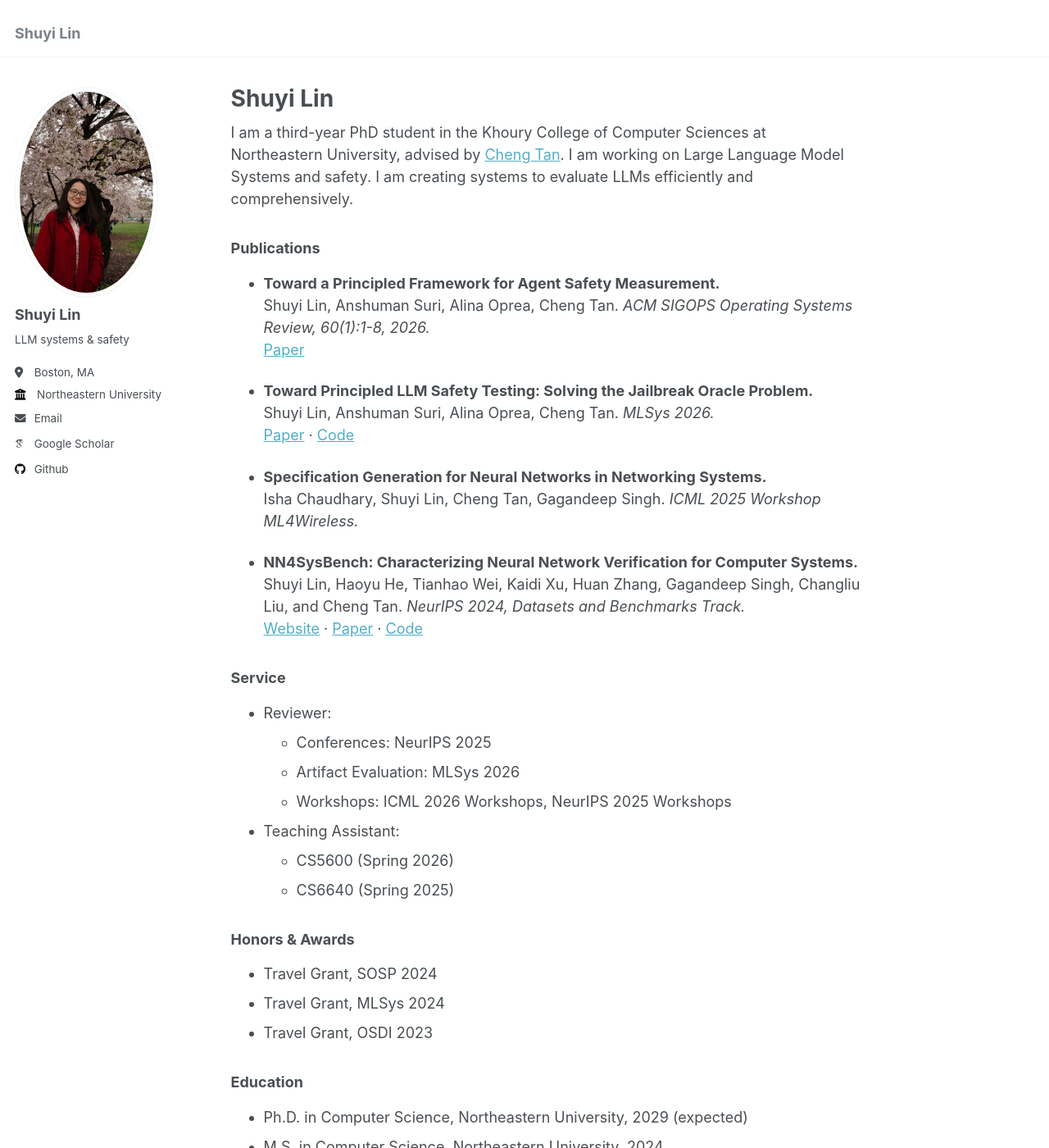
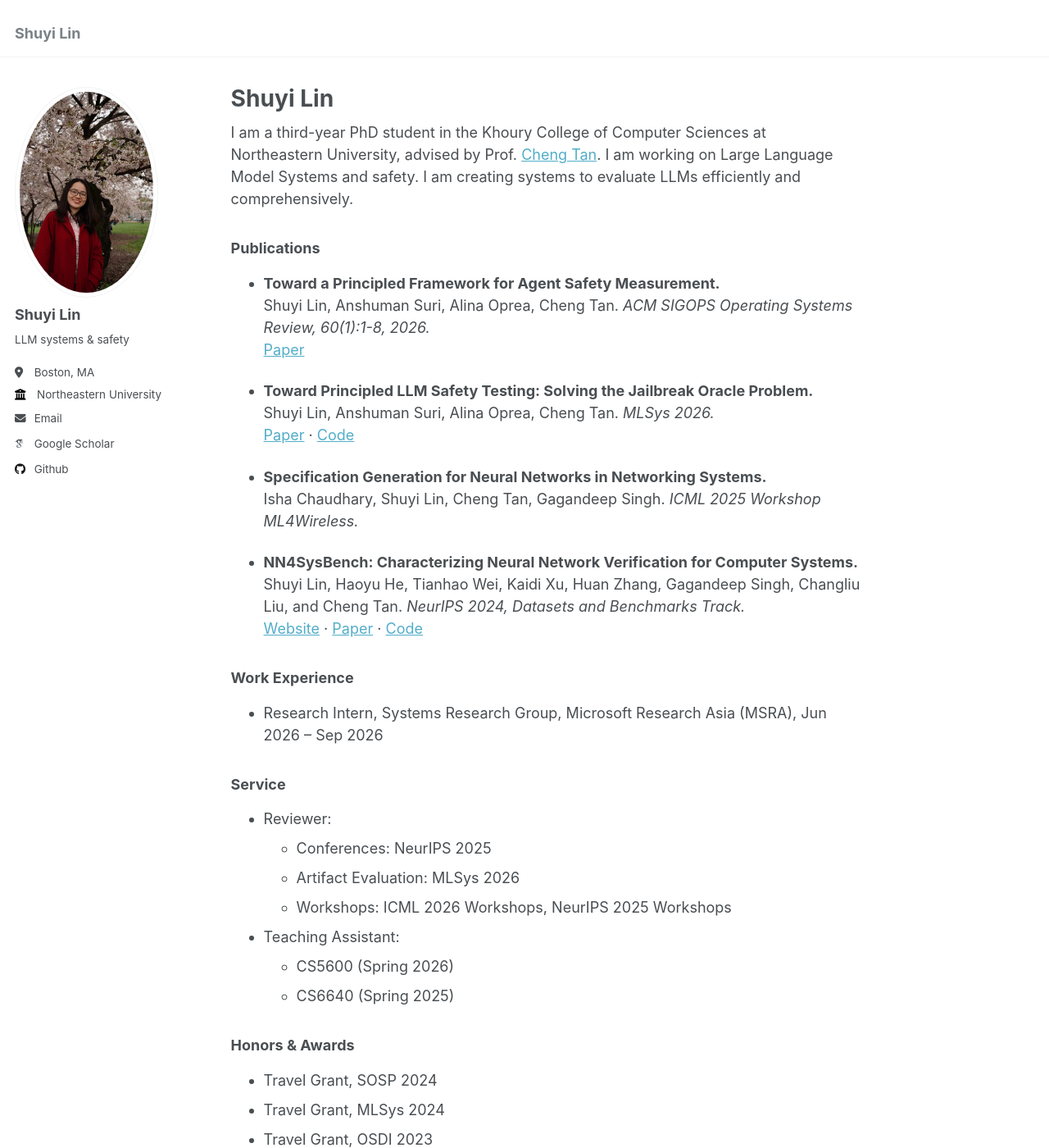
Before and after one commit to shuyilinn/shuyilinn.github.io, a Jekyll site: the page built from _pages/about.md, in a window 1280 px wide and 1400 px high. Shown: the whole window at 82% size. Built offline with Jekyll 4.4.1, drawn with Linux system fonts in a browser that asks for light colours; some web fonts are replaced.

Commit message:
Add MSRA internship and Prof. title for advisor
Co-Authored-By: Claude Opus 5.5 <noreply@anthropic.com>

```diff
--- a/_pages/about.md
+++ b/_pages/about.md
@@ -6,7 +6,7 @@ redirect_from:
   - /about/
   - /about.html
 ---
-I am a third-year PhD student in the Khoury College of Computer Sciences at Northeastern University, advised by [Cheng Tan](https://naizhengtan.github.io/). I am working on Large Language Model Systems and safety. I am creating systems to evaluate LLMs efficiently and comprehensively.
+I am a third-year PhD student in the Khoury College of Computer Sciences at Northeastern University, advised by Prof. [Cheng Tan](https://naizhengtan.github.io/). I am working on Large Language Model Systems and safety. I am creating systems to evaluate LLMs efficiently and comprehensively.
 
 
 
@@ -27,6 +27,10 @@ I am a third-year PhD student in the Khoury College of Computer Sciences at Nort
 - **NN4SysBench: Characterizing Neural Network Verification for Computer Systems.**
   Shuyi Lin, Haoyu He, Tianhao Wei, Kaidi Xu, Huan Zhang, Gagandeep Singh, Changliu Liu, and Cheng Tan. *NeurIPS 2024, Datasets and Benchmarks Track.*
   [Website](https://shuyilinn.github.io/BenchmarkWeb/) · [Paper](https://proceedings.neurips.cc/paper_files/paper/2024/file/a652ef11196e949d079e2818574e7e3d-Paper-Datasets_and_Benchmarks_Track.pdf) · [Code](https://github.com/Khoury-srg/NN4SysBench/tree/main)
+
+### Work Experience
+
+- Research Intern, Systems Research Group, Microsoft Research Asia (MSRA), Jun 2026 – Sep 2026
 
 ### Service
 
```
